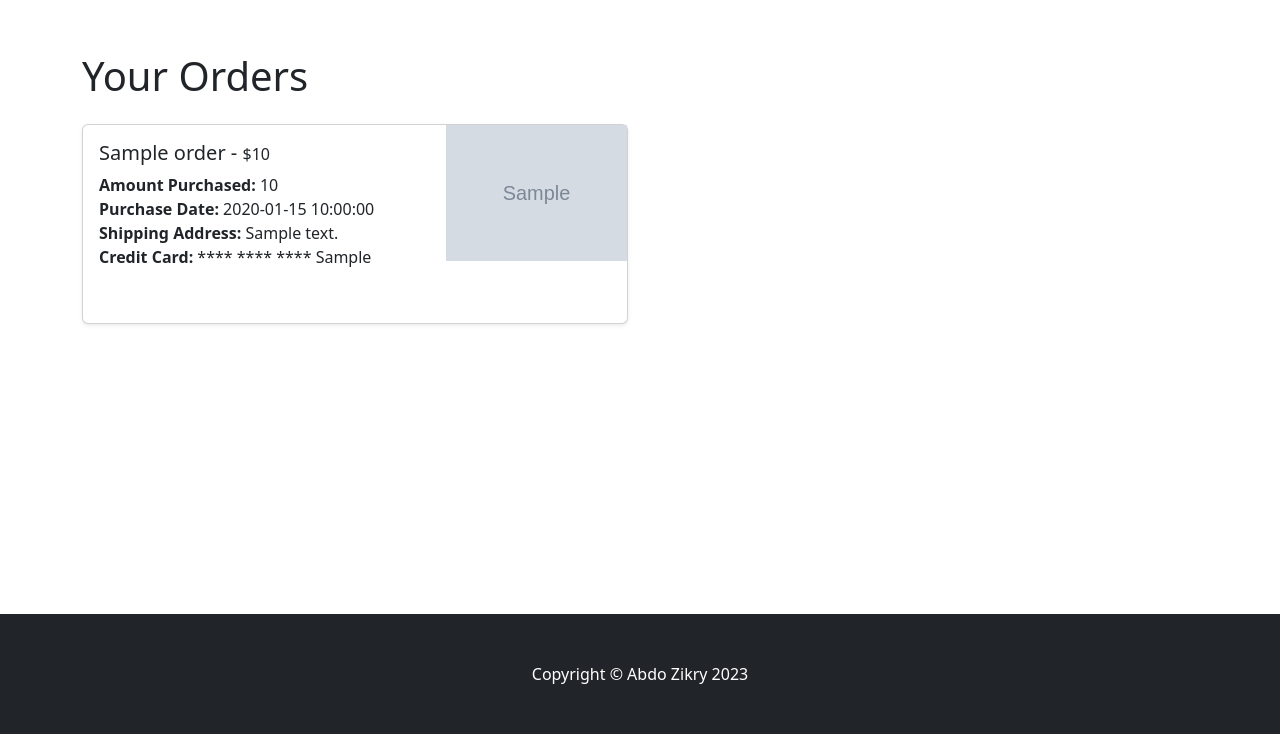
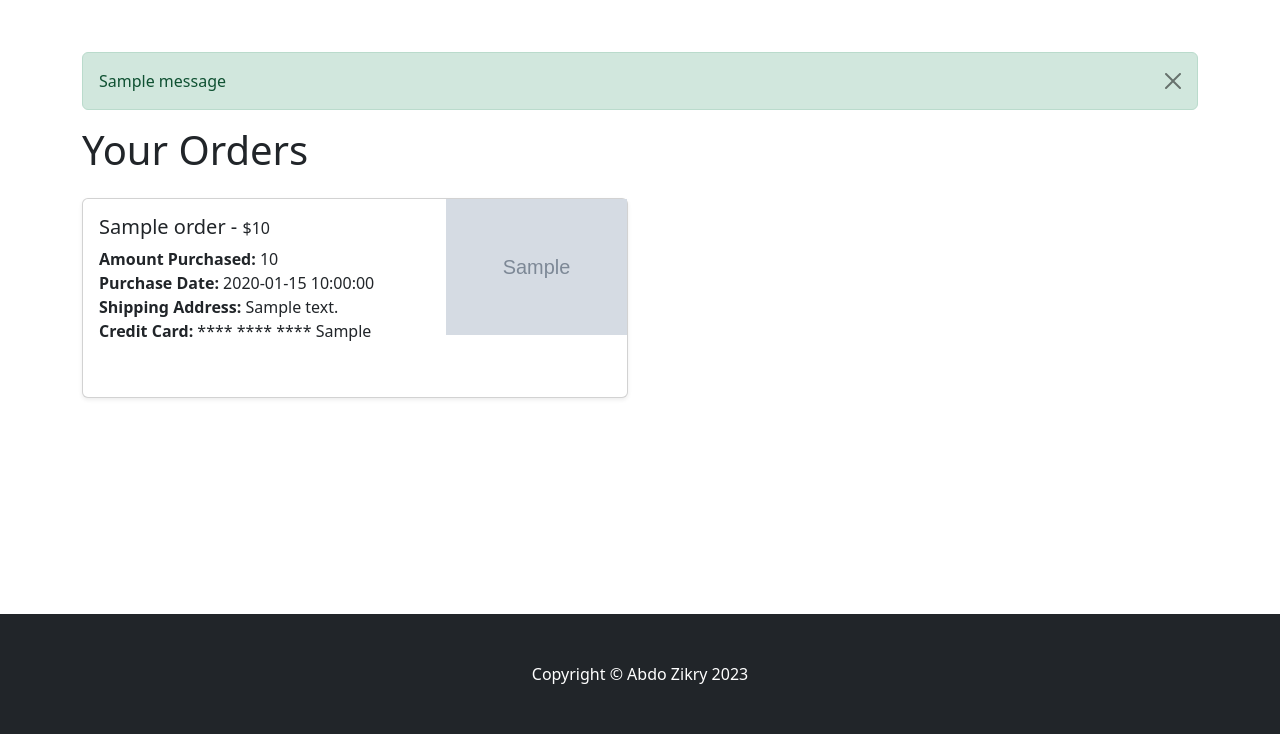
Before and after one commit to Abdo-Zikry/TCG-Online-Shop, a Python web app: template templates/orders.html in a window 1280 px wide. Shown: the part 66-800 px from the top of the page. Run offline with Jinja, Linux system fonts and the light colour scheme; the template is opened without the code that fills it: most values are stand-ins (such as "Sample title", 1, 10 or a date in 2020); grey boxes marked "Sample" are stand-in pictures; one stand-in notice (Sample message) is shown.

Commit message:
Added flash message to layout and did the neccessary changes for it

```diff
--- a/templates/cart.html
+++ b/templates/cart.html
@@ -3,7 +3,7 @@
 {% block title %}: Cart{% endblock %}
 
 {% block main %}
-    <div class="container mt-5">
+    <div class="container">
         <h1 class="mb-4">Shopping Cart</h1>
         <div class="row">
             {% for product in cart_products %}
--- a/templates/checkout.html
+++ b/templates/checkout.html
@@ -3,7 +3,7 @@
 {% block title %} Payment Confirmation {% endblock %}
 
 {% block main %}
-<div class="container mt-5">
+<div class="container">
     <h2 class="mb-4">Payment Confirmation</h2>
 
     <!-- User Information Section -->
--- a/templates/confirm_payment.html
+++ b/templates/confirm_payment.html
@@ -3,7 +3,7 @@
 {% block title %}: Confirm Payment{% endblock %}
 
 {% block main %}
-    <div class="container mt-5">
+    <div class="container">
     <!-- Hero Section -->
     <div class="alert alert-warning text-center py-4">
         <h1 class="display-4">💳 Confirm Your Payment</h1>
--- a/templates/layout.html
+++ b/templates/layout.html
@@ -53,7 +53,24 @@
         </div>
         <main>
             <section class="py-0">
-                {% block main %}{% endblock %}
+                {% block header %}{% endblock %}
+                <section class="py-5">
+                    {% block flash %}
+                    <div class="container">
+                        {% with messages = get_flashed_messages(with_categories=true) %}
+                            {% if messages %}
+                                {% for category, message in messages %}
+                                    <div class="alert alert-{{ category }} alert-dismissible fade show" role="alert">
+                                        {{ message }}
+                                        <button type="button" class="btn-close" data-bs-dismiss="alert" aria-label="Close"></button>
+                                    </div>
+                                {% endfor %}
+                            {% endif %}
+                        {% endwith %}
+                    </div>
+                    {% endblock %}
+                    {% block main %}{% endblock %}
+                </section>
             </section>
         </main>
         <!-- Footer-->
--- a/templates/orders.html
+++ b/templates/orders.html
@@ -3,7 +3,7 @@
 {% block title %}: My Orders{% endblock %}
 
 {% block main %}
-    <div class="container mt-5">
+    <div class="container">
         <h1 class="mb-4">Your Orders</h1>
 
         {% if orders %}
--- a/templates/product_details.html
+++ b/templates/product_details.html
@@ -3,7 +3,7 @@
 {% block title %}: {{ product.name }}{% endblock %}
 
 {% block main %}
-    <div class="container mt-5">
+    <div class="container">
         <!-- Product Details Section -->
         <div class="row">
             <!-- Product Image -->
--- a/templates/purchased.html
+++ b/templates/purchased.html
@@ -3,7 +3,7 @@
 {% block title %}: Purchase Successful{% endblock %}
 
 {% block main %}
-    <div class="container mt-5">
+    <div class="container">
     <!-- Hero Section -->
     <div class="alert alert-success text-center py-4">
         <h1 class="display-4">🎉 Purchase Successful!</h1>
--- a/templates/search.html
+++ b/templates/search.html
@@ -3,7 +3,7 @@
 {% block title %}Search Page{% endblock %}
 
 {% block main %}
-<div class="container mt-5">
+<div class="container">
     <h2>Search Products</h2>
     <!-- Search form -->
     <form action="/search" method="POST" id="search-form">
```
Also changed, not shown: app.py (+7 -10 lines), templates/index.html (+4 -14 lines), templates/login.html (+0 -12 lines), templates/register.html (+0 -12 lines), templates/settings.html (+1 -11 lines), templates/shop.html (+9 -3 lines), 2 other files.
